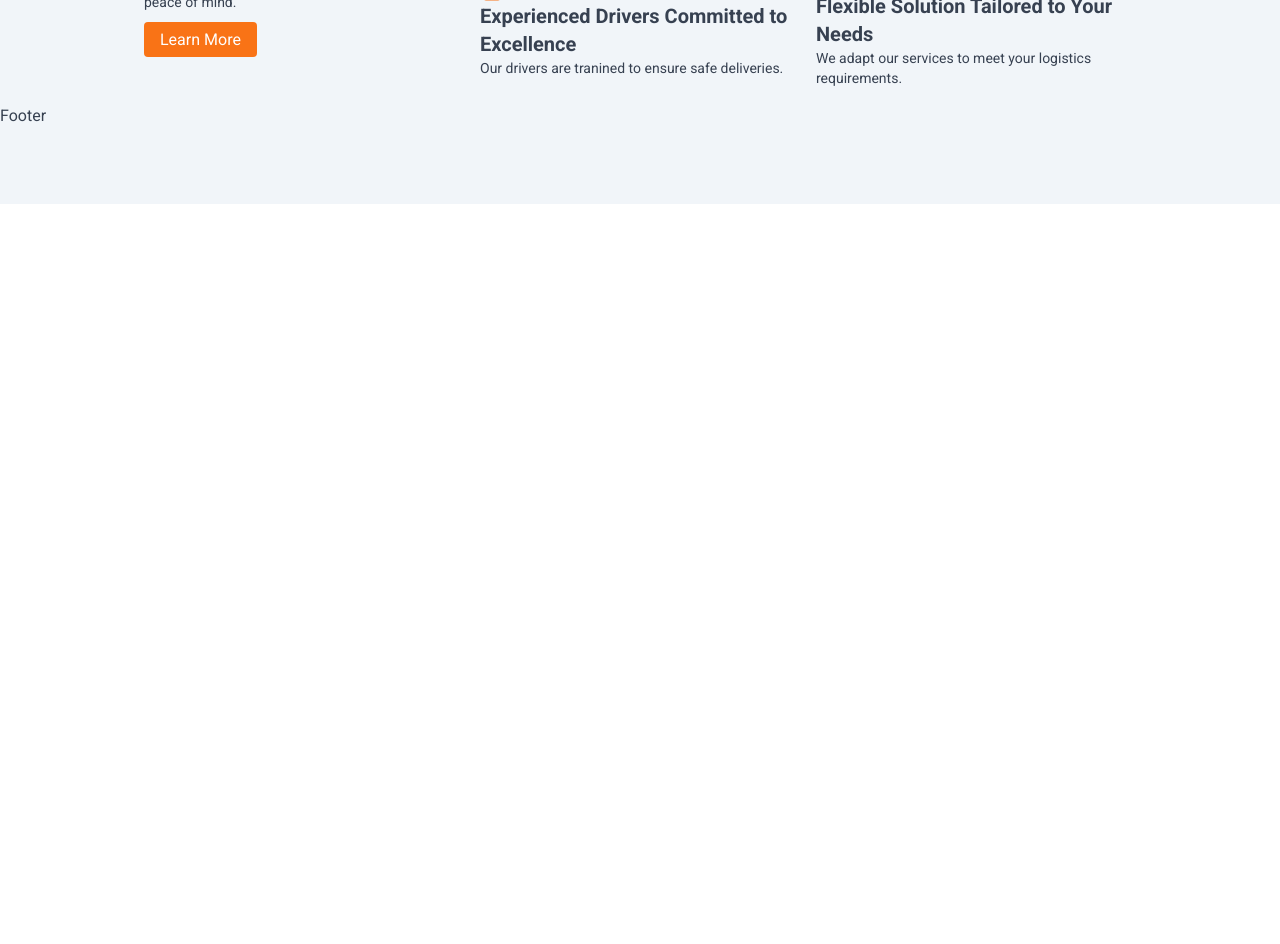
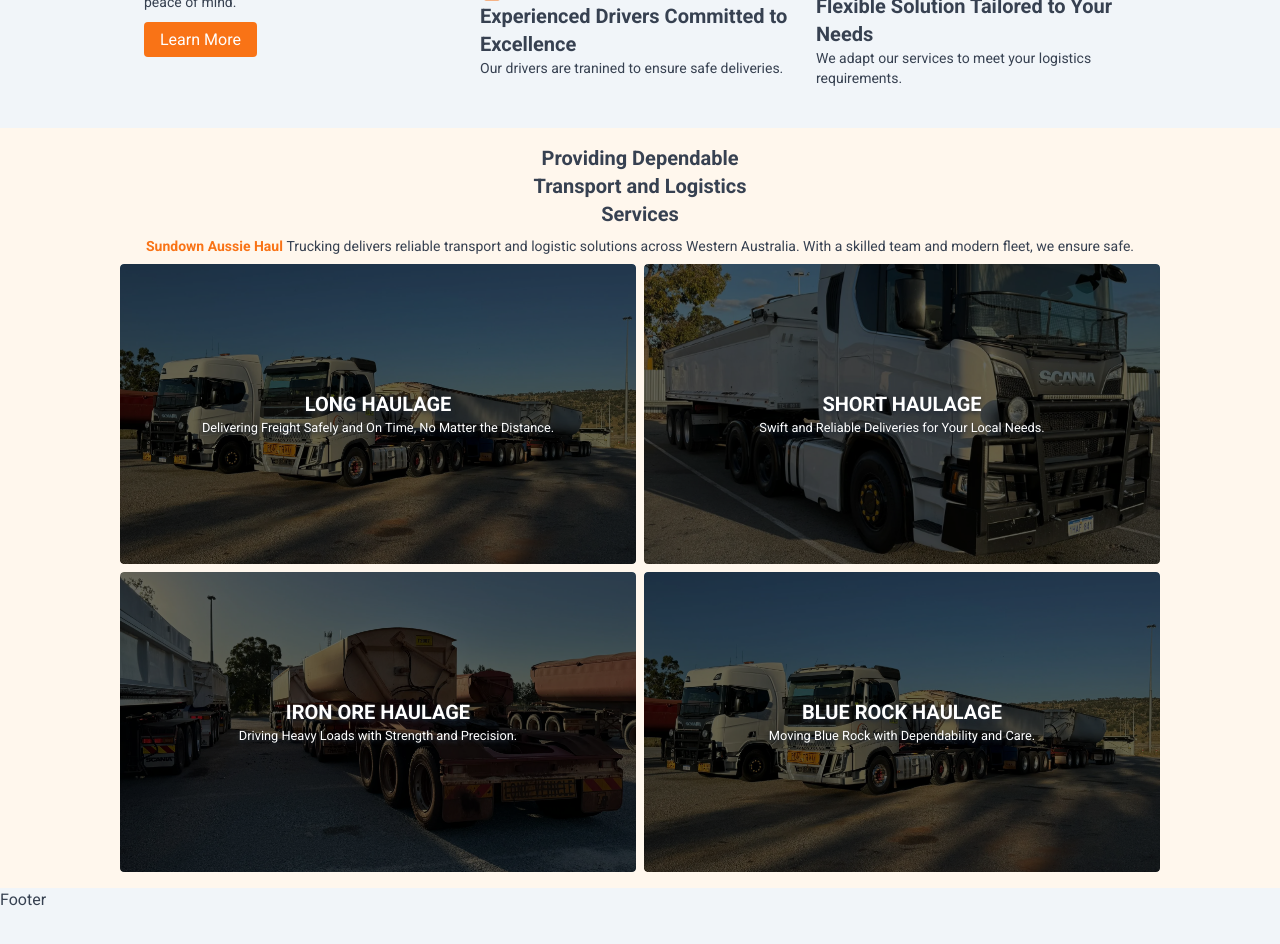
Before and after one commit to saretoduncan/SUNDOWN_AUSIE_HAUL_PTY_LTD, a React (Vite) app: page / in a window 1280 px wide. Shown: the part 680-1624 px from the top of the page. Before the commit the page ends 884 px from the top, so only its background shows below. Built offline with nearby package versions, Linux system fonts and the light colour scheme.

Commit message:
add service preview section

```diff
--- /dev/null
+++ b/src/components/ServicePreviewCardComponent.tsx
@@ -0,0 +1,33 @@
+import truck_two from "../assets/trucks_two.webp";
+type TServicePreviewCardProps = {
+  backgroundImage: string;
+  cardTitle: string;
+  cardCaption: string;
+};
+const ServicePreviewCardComponent: React.FC<TServicePreviewCardProps> = ({
+  backgroundImage,
+  cardCaption,
+  cardTitle,
+}) => {
+  return (
+    <>
+      <div className="relative  h-[300px] mx-auto rounded overflow-hidden">
+        <div
+          className="absolute  inset-0 rounded bg-cover bg-center bg-no-repeat hover:scale-110 transition-transform duration-500 "
+          style={{
+            backgroundImage: "url(" + "'" + backgroundImage + "'" + ")",
+          }}
+        >
+          <div className="h-full w-full bg-black rounded bg-opacity-60 px-4 flex flex-col justify-center text-white text-shadow shadow-gray-800 ">
+            <p className=" text-center text-xl font-bold uppercase">
+              {cardTitle}
+            </p>
+            <small className="text-center">{cardCaption}</small>
+          </div>
+        </div>
+      </div>
+    </>
+  );
+};
+
+export default ServicePreviewCardComponent;
--- /dev/null
+++ b/src/pages/HomePage/ServicesPreviewSection.tsx
@@ -0,0 +1,62 @@
+import truck_two from "../../assets/trucks_two.webp";
+import one_trailer_truck from "../../assets/one_trailer_truck.webp";
+import truck_rear from "../../assets/rear_trucks_one.webp";
+import ServicePreviewCardComponent from "../../components/ServicePreviewCardComponent";
+const ServicesPreviewSection = () => {
+  return (
+    <>
+      <div className="p-4 bg-orange-50  ">
+        <div className="grid gap-2 xl:w-[1040px] 2xl:w-[1280px] xl:mx-auto">
+          <section>
+            <div className="grid gap-2">
+              <h4 className="text-xl font-bold text-center">
+                Providing Dependable <br /> Transport and Logistics <br />
+                Services
+              </h4>
+              <p className="text-sm text-center">
+                <span className="font-bold text-orange-500">
+                  Sundown Aussie Haul{" "}
+                </span>
+                Trucking delivers reliable transport and logistic solutions
+                across Western Australia. With a skilled team and modern fleet,
+                we ensure safe.
+              </p>
+            </div>
+          </section>
+          <section className="grid gap-2 md:grid-cols-2">
+            <section>
+              <ServicePreviewCardComponent
+                backgroundImage={truck_two}
+                cardTitle="Long Haulage"
+                cardCaption="Delivering Freight Safely and On Time, No Matter the Distance."
+              />
+            </section>
+            <section>
+              <ServicePreviewCardComponent
+                backgroundImage={one_trailer_truck}
+                cardTitle="Short Haulage"
+                cardCaption="Swift and Reliable Deliveries for Your Local Needs."
+              />
+            </section>
+            <section>
+              <ServicePreviewCardComponent
+                backgroundImage={truck_rear}
+                cardTitle="Iron ore Haulage"
+                cardCaption="Driving Heavy Loads with Strength and Precision."
+              />
+            </section>
+            <section>
+              <ServicePreviewCardComponent
+                backgroundImage={truck_two}
+                cardTitle="Blue rock Haulage"
+                cardCaption="Moving Blue Rock with Dependability and Care."
+              />
+            </section>
+          </section>
+        </div>
+      </div>
+    </>
+  );
+};
+
+export default ServicesPreviewSection;
--- a/src/pages/HomePage/index.tsx
+++ b/src/pages/HomePage/index.tsx
@@ -1,4 +1,5 @@
 import HeroSection from "./HeroSection";
+import ServicesPreviewSection from "./ServicesPreviewSection";
 import WhyChooseUs from "./WhyChooseUs";
 
 const HomePage = () => {
@@ -11,6 +12,9 @@ const HomePage = () => {
         <section>
           <WhyChooseUs />
         </section>
+        <section>
+          <ServicesPreviewSection/>
+        </section>
       </div>
     </>
   );
```
